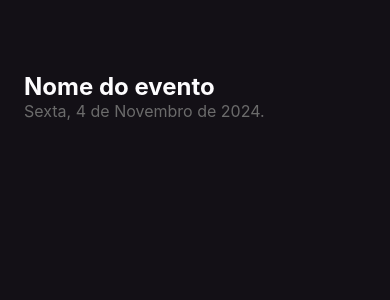
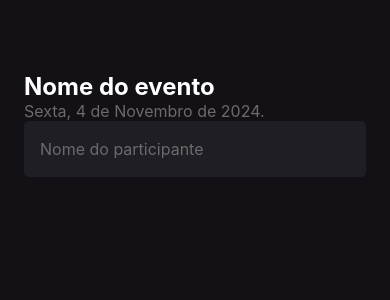
Before and after one commit to isagarci4/imHere, a React Native app: screen / in a window 390 px wide. Shown: the top 300 px of the page. Built offline with nearby package versions, Linux system fonts and the light colour scheme.

Commit message:
FEAT: Input de dados

```diff
--- a/App.tsx
+++ b/App.tsx
@@ -1,4 +1,4 @@
-import Home from "./src/screens/Home";
+import { Home } from "./src/screens/Home";
 
 export default function App() {
   return(
--- a/package.json
+++ b/package.json
@@ -18,7 +18,7 @@
     "@babel/core": "^7.20.0",
     "@types/react": "~18.2.45",
     "@types/react-native": "^0.73.0",
-    "typescript": "^5.1.3"
+    "typescript": "^5.3.3"
   },
   "private": true
 }
--- a/src/screens/Home/index.tsx
+++ b/src/screens/Home/index.tsx
@@ -1,8 +1,8 @@
-import { Text, View } from "react-native"
+import { Text, View, TextInput } from "react-native"
 
 import { styles } from './styles'
 
-export default function Home() {
+export function Home() {
   return(
     <View style={styles.container}>
       <Text style={styles.eventName}>
@@ -11,6 +11,12 @@ export default function Home() {
       <Text style={styles.eventDate}>
         Sexta, 4 de Novembro de 2024.
       </Text>
+
+      <TextInput
+        style={styles.input}
+        placeholder="Nome do participante"
+        placeholderTextColor="#6B6B6B"
+      />
     </View>
   )
 }
--- a/src/screens/Home/styles.ts
+++ b/src/screens/Home/styles.ts
@@ -7,7 +7,7 @@ export const styles = StyleSheet.create({
       padding: 24,
     },
     eventName: {
-      color: '#FDFCFE',
+      color: '#FFF',
       fontSize: 24,
       fontWeight: 'bold',
       marginTop: 48,
@@ -16,4 +16,12 @@ export const styles = StyleSheet.create({
       color: '#6B6B6B',
       fontSize: 16,
     },
+    input: {
+      height: 56,
+      padding: 16,
+      borderRadius: 5,
+      backgroundColor: '#1F1E25',
+      color: '#FFF',
+      fontSize: 16,
+    }
   })
```
Also changed, not shown: 1 other file (tests, documents, lock files or other folders).
